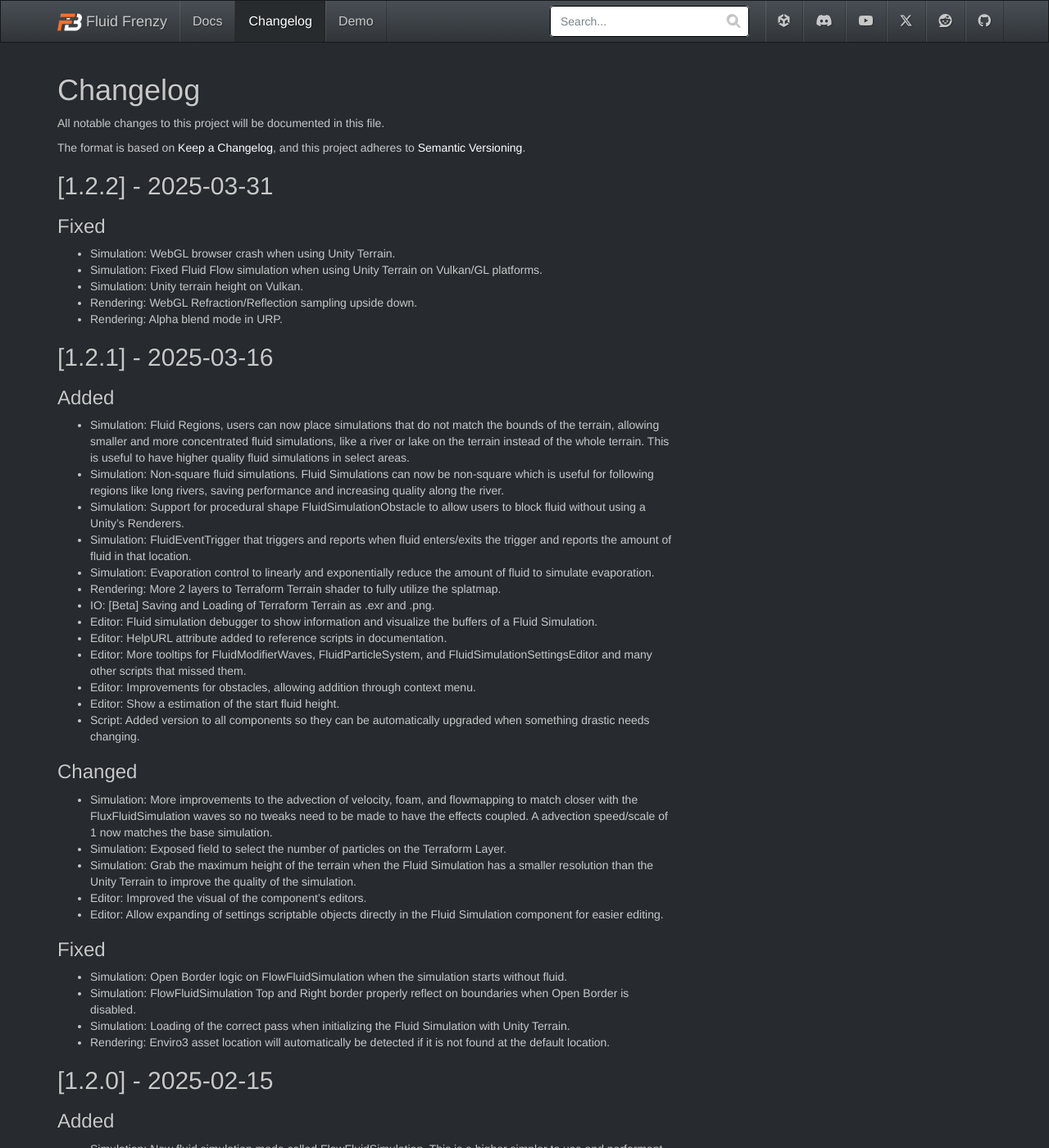
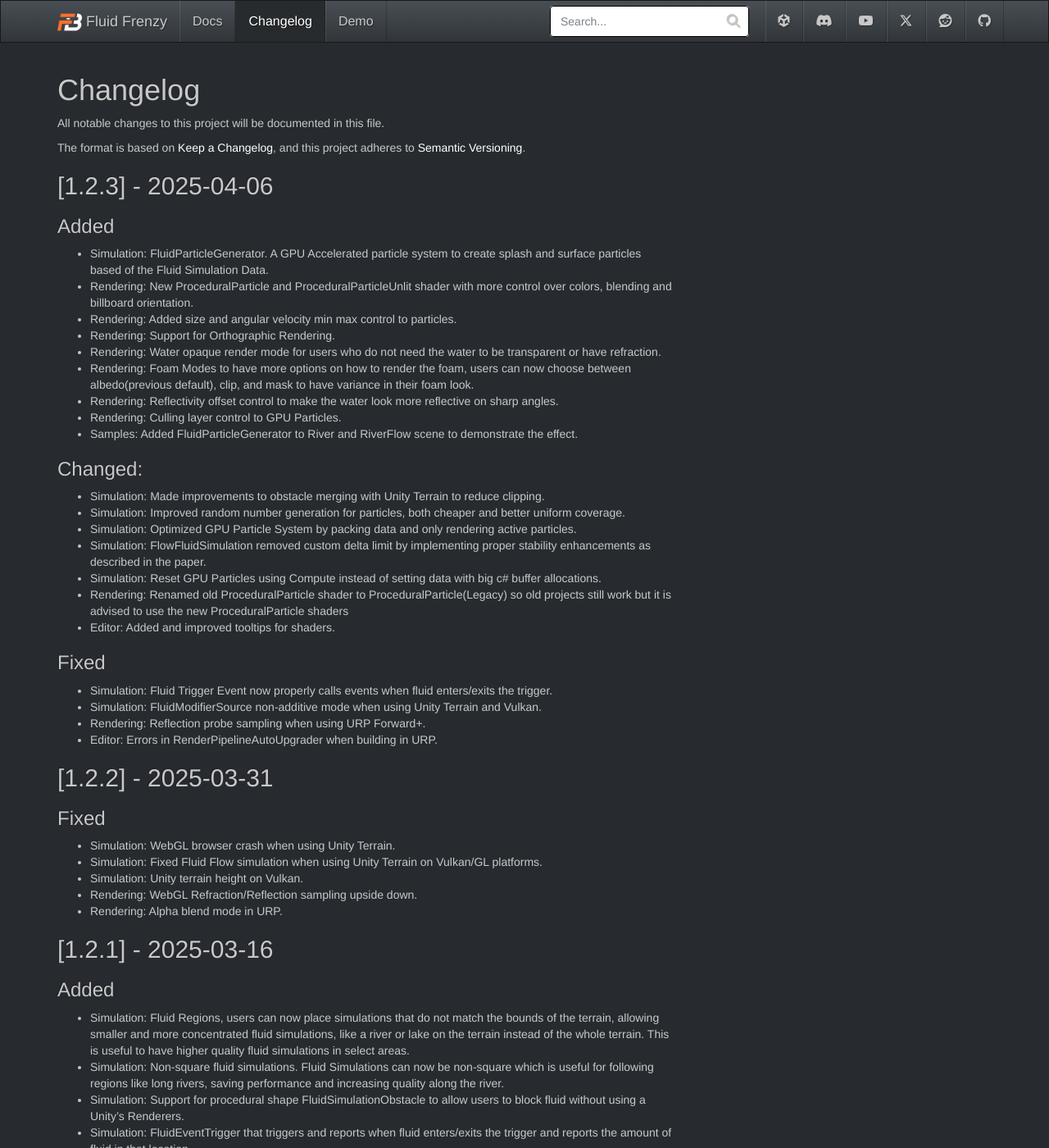
Before and after one commit to FrenzyByte/fluidfrenzy, a Jekyll site: the page built from _changelog/index.md, in a window 1280 px wide and 1400 px high. Shown: the whole window at 82% size. Built offline with Jekyll 4.4.1, drawn with Linux system fonts in a browser that asks for light colours.

Commit message:
v1.2.3 changelog

```diff
--- a/_changelog/index.md
+++ b/_changelog/index.md
@@ -9,6 +9,34 @@ All notable changes to this project will be documented in this file.
 
 The format is based on [Keep a Changelog](https://keepachangelog.com/en/1.1.0/),
 and this project adheres to [Semantic Versioning](https://semver.org/spec/v2.0.0.html).
+
+## [1.2.3] - 2025-04-06
+
+### Added
+- Simulation: FluidParticleGenerator. A GPU Accelerated particle system to create splash and surface particles based of the Fluid Simulation Data.
+- Rendering: New ProceduralParticle and ProceduralParticleUnlit shader with more control over colors, blending and billboard orientation.
+- Rendering: Added size and angular velocity min max control to particles.
+- Rendering: Support for Orthographic Rendering.
+- Rendering: Water opaque render mode for users who do not need the water to be transparent or have refraction.
+- Rendering: Foam Modes to have more options on how to render the foam, users can now choose between albedo(previous default), clip, and mask to have variance in their foam look.
+- Rendering: Reflectivity offset control to make the water look more reflective on sharp angles.
+- Rendering: Culling layer control to GPU Particles.
+- Samples: Added FluidParticleGenerator to River and RiverFlow scene to demonstrate the effect.
+
+### Changed:
+- Simulation: Made improvements to obstacle merging with Unity Terrain to reduce clipping.
+- Simulation: Improved random number generation for particles, both cheaper and better uniform coverage.
+- Simulation: Optimized GPU Particle System by packing data and only rendering active particles.
+- Simulation: FlowFluidSimulation removed custom delta limit by implementing proper stability enhancements as described in the paper.
+- Simulation: Reset GPU Particles using Compute instead of setting data with big c# buffer allocations.
+- Rendering: Renamed old ProceduralParticle shader to ProceduralParticle(Legacy) so old projects still work but it is advised to use the new ProceduralParticle shaders
+- Editor: Added and improved tooltips for shaders.
+
+### Fixed
+- Simulation: Fluid Trigger Event now properly calls events when fluid enters/exits the trigger.
+- Simulation: FluidModifierSource non-additive mode when using Unity Terrain and Vulkan.
+- Rendering: Reflection probe sampling when using URP Forward+.
+- Editor: Errors in RenderPipelineAutoUpgrader when building in URP.
 
 ## [1.2.2] - 2025-03-31
 
```
